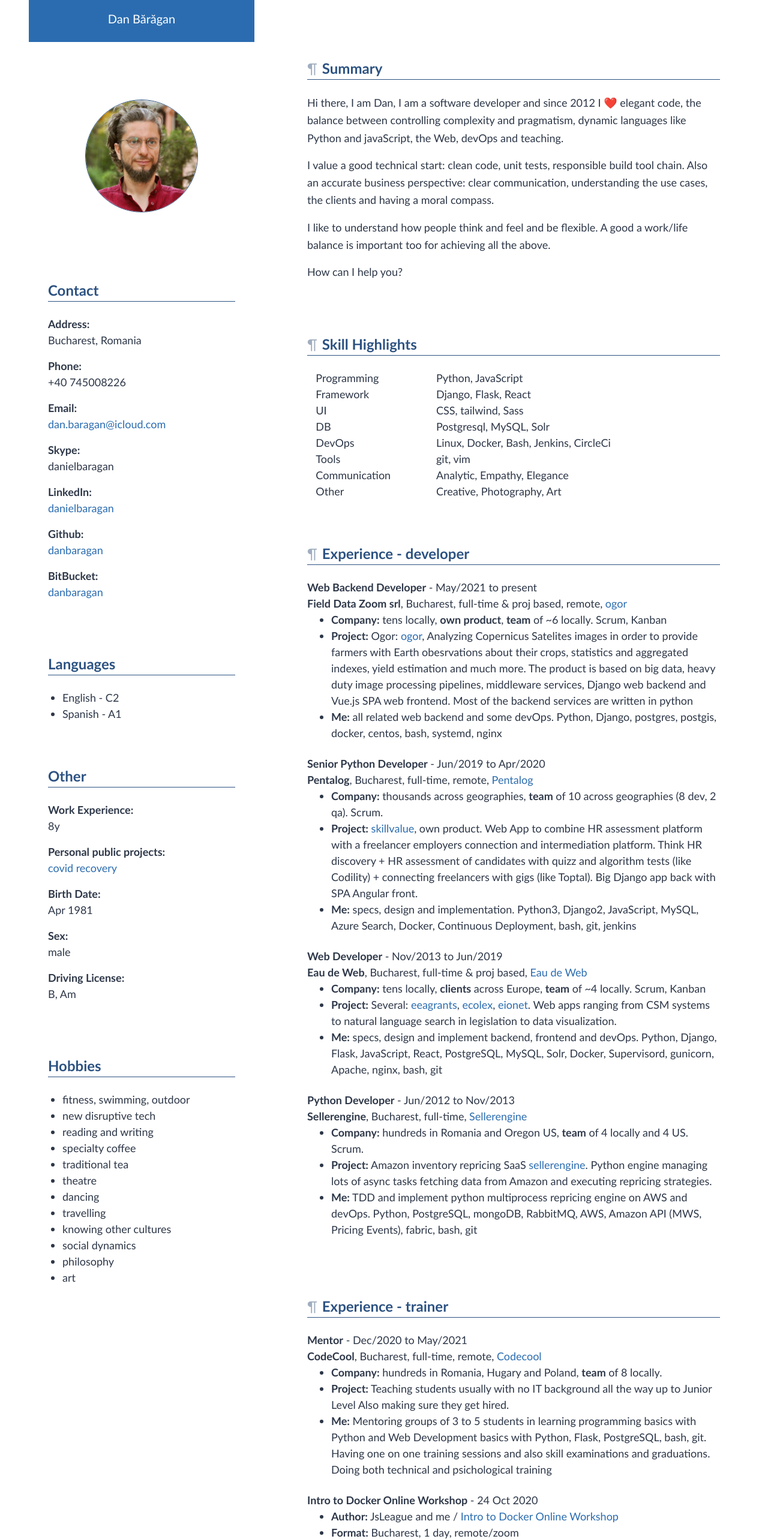
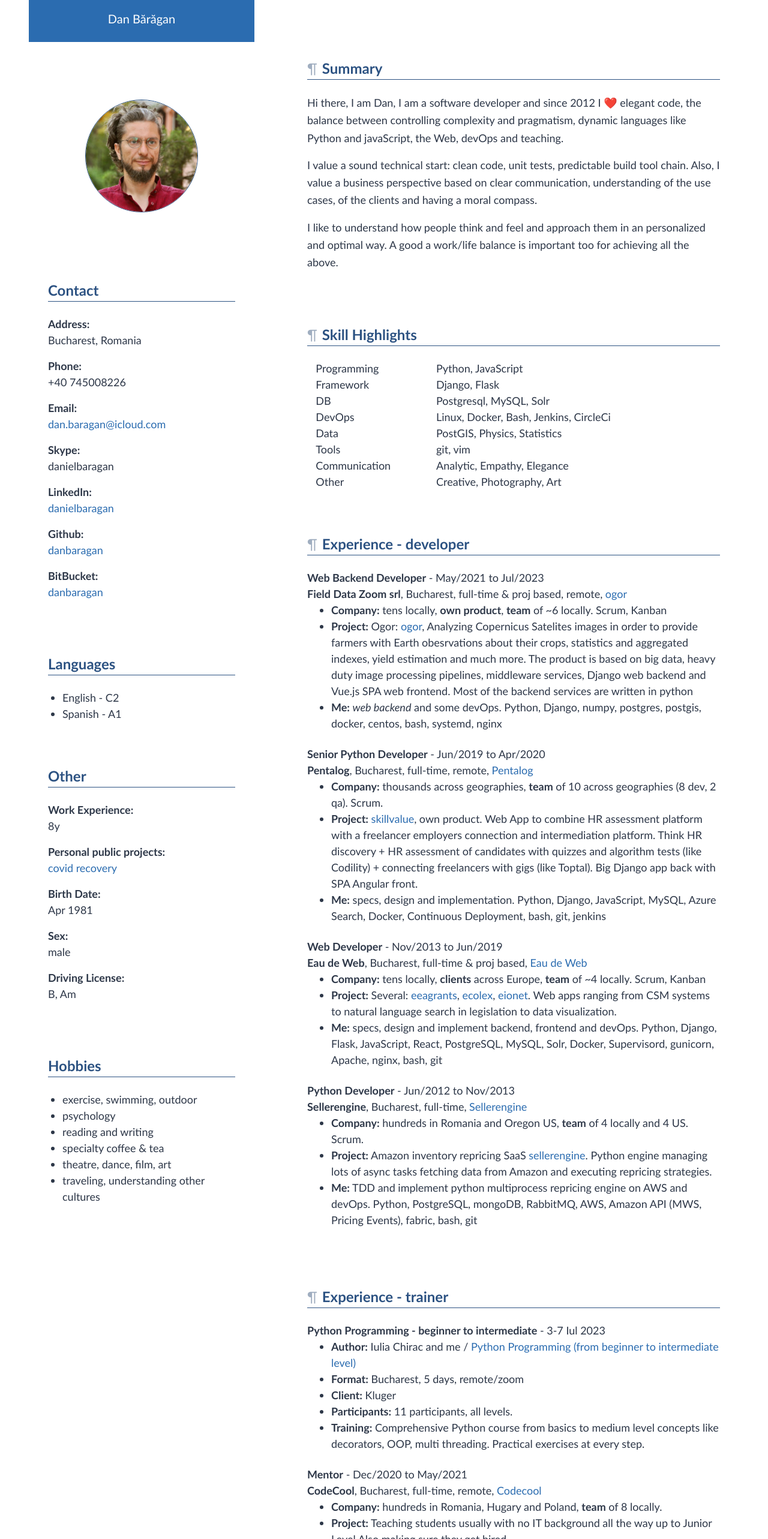
Before and after one commit to danbaragan/danbaragan.github.io, a React (Create React App) app: page / in a window 1280 px wide. Shown: the top 2566 px of the page at 60% size. Built offline with nearby package versions, Linux system fonts and the light colour scheme.

Commit message:
Update CV

```diff
--- a/public/index.html
+++ b/public/index.html
@@ -26,15 +26,12 @@
               dynamic languages like Python and javaScript, the Web, devOps and teaching.
             </p>
             <p>
-              I value a good technical start: clean code, unit tests, responsible build tool chain.
-              Also an accurate business perspective: clear communication, understanding the use cases, the clients and having a moral compass.
+              I value a sound technical start: clean code, unit tests, predictable build tool chain.
+              Also, I value a business perspective based on clear communication, understanding of the use cases, of the clients and having a moral compass.
             </p>
             <p>
-              I like to understand how people think and feel and be flexible.
+              I like to understand how people think and feel and approach them in an personalized and optimal way.
               A good a work/life balance is important too for achieving all the above.
-            </p>
-            <p>
-              How can I help you?
             </p>
           </div>
         </div>
@@ -47,16 +44,16 @@
               <span class="w-1/2 lg:w-2/3">Python, JavaScript</span></li>
             <li class="flex justify-around">
               <span class="w-1/3 lg:w-1/4">Framework</span>
-              <span class="w-1/2 lg:w-2/3">Django, Flask, React</span></li>
-            <li class="flex justify-around">
-              <span class="w-1/3 lg:w-1/4">UI</span>
-              <span class="w-1/2 lg:w-2/3">CSS, tailwind, Sass</span></li>
+              <span class="w-1/2 lg:w-2/3">Django, Flask</span></li>
             <li class="flex justify-around">
               <span class="w-1/3 lg:w-1/4">DB</span>
               <span class="w-1/2 lg:w-2/3">Postgresql, MySQL, Solr</span></li>
             <li class="flex justify-around">
               <span class="w-1/3 lg:w-1/4">DevOps</span>
               <span class="w-1/2 lg:w-2/3">Linux, Docker, Bash, Jenkins, CircleCi</span></li>
+            <li class="flex justify-around">
+              <span class="w-1/3 lg:w-1/4">Data</span>
+              <span class="w-1/2 lg:w-2/3">PostGIS, Physics, Statistics</span></li>
             <li class="flex justify-around">
               <span class="w-1/3 lg:w-1/4">Tools</span>
               <span class="w-1/2 lg:w-2/3">git, vim</span></li>
@@ -72,7 +69,7 @@
         <div id="dev" class="component">
           <h1 class="chapter"><a href="#dev" class="internal-link">¶</a>Experience - developer</h1>
           <div class="text-secondary mb-6">
-            <div><strong>Web Backend Developer</strong> - May/2021 to present</div>
+            <div><strong>Web Backend Developer</strong> - May/2021 to Jul/2023</div>
             <div><strong>Field Data Zoom srl</strong>, Bucharest, full-time &amp; proj based, remote,
               <a href="https://ogor.ro/" class="link" target="_blank" rel="noopener noreferrer">ogor</a></div>
             <ul class="ml-10">
@@ -82,8 +79,8 @@
                 Analyzing Copernicus Satelites images in order to provide farmers with Earth obesrvations about their crops, statistics
                 and aggregated indexes, yield estimation and much more. The product is based on big data, heavy duty image processing pipelines,
                 middleware services, Django web backend and Vue.js SPA web frontend. Most of the backend services are written in python</li>
-              <li><strong>Me:</strong> all related web backend and some devOps.
-                Python, Django, postgres, postgis, docker, centos, bash, systemd, nginx</li>
+              <li><strong>Me:</strong> <em>web backend</em> and some devOps.
+                Python, Django, numpy, postgres, postgis, docker, centos, bash, systemd, nginx</li>
             </ul>
           </div>
           <div class="text-secondary mb-6">
@@ -96,9 +93,9 @@
                 <a href="https://skillvalue.com/" class="link" target="_blank" rel="noopener noreferrer">
                   skillvalue</a>, own product. Web App to combine
                 HR assessment platform with a freelancer employers connection and intermediation platform.
-                Think HR discovery + HR assessment of candidates with quizz and algorithm tests (like Codility) +
+                Think HR discovery + HR assessment of candidates with quizzes and algorithm tests (like Codility) +
                 connecting freelancers with gigs (like Toptal). Big Django app back with SPA Angular front.</li>
-              <li><strong>Me:</strong> specs, design and implementation. Python3, Django2, JavaScript, MySQL,
+              <li><strong>Me:</strong> specs, design and implementation. Python, Django, JavaScript, MySQL,
                 Azure Search, Docker, Continuous Deployment, bash, git, jenkins</li>
             </ul>
           </div>
@@ -136,6 +133,19 @@
         <div id="trainer" class="component">
           <h1 class="chapter"><a href="#trainer" class="internal-link">¶</a>Experience - trainer</h1>
           <div class="text-secondary mb-6">
+            <div><strong>Python Programming - beginner to intermediate</strong> - 3-7 Iul 2023</div>
+            <ul class="ml-10">
+              <li><strong>Author:</strong> Iulia Chirac and me /
+                <a href="http://www.kluger.ro/ro/main/detalii_curs/KPP100" class="link" target="_blank" rel="noopener noreferrer">
+                  Python Programming (from beginner to intermediate level)</a></li>
+              <li><strong>Format:</strong> Bucharest, 5 days, remote/zoom</li>
+              <li><strong>Client:</strong> Kluger</li>
+              <li><strong>Participants:</strong> 11 participants, all levels.</li>
+              <li><strong>Training:</strong> Comprehensive Python course from basics to medium level concepts like decorators, OOP, multi threading.
+              Practical exercises at every step. </li>
+            </ul>
+          </div>
+          <div class="text-secondary mb-6">
             <div><strong>Mentor</strong> - Dec/2020 to May/2021</div>
             <div><strong>CodeCool</strong>, Bucharest, full-time, remote,
               <a href="https://codecool.com/en/" class="link" target="_blank" rel="noopener noreferrer">Codecool</a></div>
@@ -145,7 +155,7 @@
                 Also making sure they get hired.</li>
               <li><strong>Me:</strong> Mentoring groups of 3 to 5 students in learning programming basics with Python
                 and Web Development basics with Python, Flask, PostgreSQL, bash, git. Having one on one training sessions
-                and also skill examinations and graduations. Doing both technical and psichological training
+                and also skill examinations and graduations. Doing both technical mentoring and psychological coaching.
               </li>
             </ul>
           </div><div class="text-secondary mb-6">
@@ -155,7 +165,7 @@
                 <a href="https://ove.ro/jsleague-intro-to-docker-workshop-420" class="link" target="_blank" rel="noopener noreferrer">
                   Intro to Docker Online Workshop</a></li>
               <li><strong>Format:</strong> Bucharest, 1 day, remote/zoom</li>
-              <li><strong>Client:</strong> Comunity</li>
+              <li><strong>Client:</strong> Community</li>
               <li><strong>Participants:</strong> 9 participants, all levels, mostly devs.</li>
               <li><strong>Training:</strong> Theory and handson experience for understanding docker fundamentals, docker-compose
                 and one common pattern in docker suite design. </li>
@@ -212,19 +222,17 @@
         <div class="component">
           <h1 class="chapter">Some Preferences</h1>
           <ul class="text-secondary ml-6">
-            <li>ergonomic chair over back/spine unfriendly one</li>
+            <li>remote work OR ergonomic chair &amp standing desk</li>
             <li>open source over proprietary</li>
             <li>controlling complexity over duct taping</li>
             <li>tech debt / pragmatism balance</li>
-            <li>flatter hierarchies</li>
             <li>direct and efficient communication over formalism</li>
-            <li>pleasure in teaching those who ask and need</li>
-            <li>remote work over on site</li>
+            <li>pleasure in teaching and learning</ul>
           </ul>
         </div>
 
         <footer class="decoration text-center py-4 mt-12">
-          &copy; 2020
+          How can we help each other?
         </footer>
 
       </section>
@@ -314,18 +322,12 @@
         <div class="component">
           <h1 class="chapter">Hobbies</h1>
           <ul class="text-secondary ml-6">
-            <li>fitness, swimming, outdoor</li>
-            <li>new disruptive tech</li>
+            <li>exercise, swimming, outdoor</li>
+            <li>psychology</li>
             <li>reading and writing</li>
-            <li>specialty coffee</li>
-            <li>traditional tea</li>
-            <li>theatre</li>
-            <li>dancing</li>
-            <li>travelling</li>
-            <li>knowing other cultures</li>
-            <li>social dynamics</li>
-            <li>philosophy</li>
-            <li>art</li>
+            <li>specialty coffee &amp tea</li>
+            <li>theatre, dance, film, art</li>
+            <li>traveling, understanding other cultures</li>
           </ul>
         </div>
 
--- a/src/assets/main.css
+++ b/src/assets/main.css
@@ -485,10 +485,6 @@ input::-webkit-input-placeholder, textarea::-webkit-input-placeholder {
 }
 
 input:-ms-input-placeholder, textarea:-ms-input-placeholder {
-  color: #a0aec0;
-}
-
-input::-ms-input-placeholder, textarea::-ms-input-placeholder {
   color: #a0aec0;
 }
 
```
Also changed, not shown: 10 other files (tests, documents, lock files or other folders).
